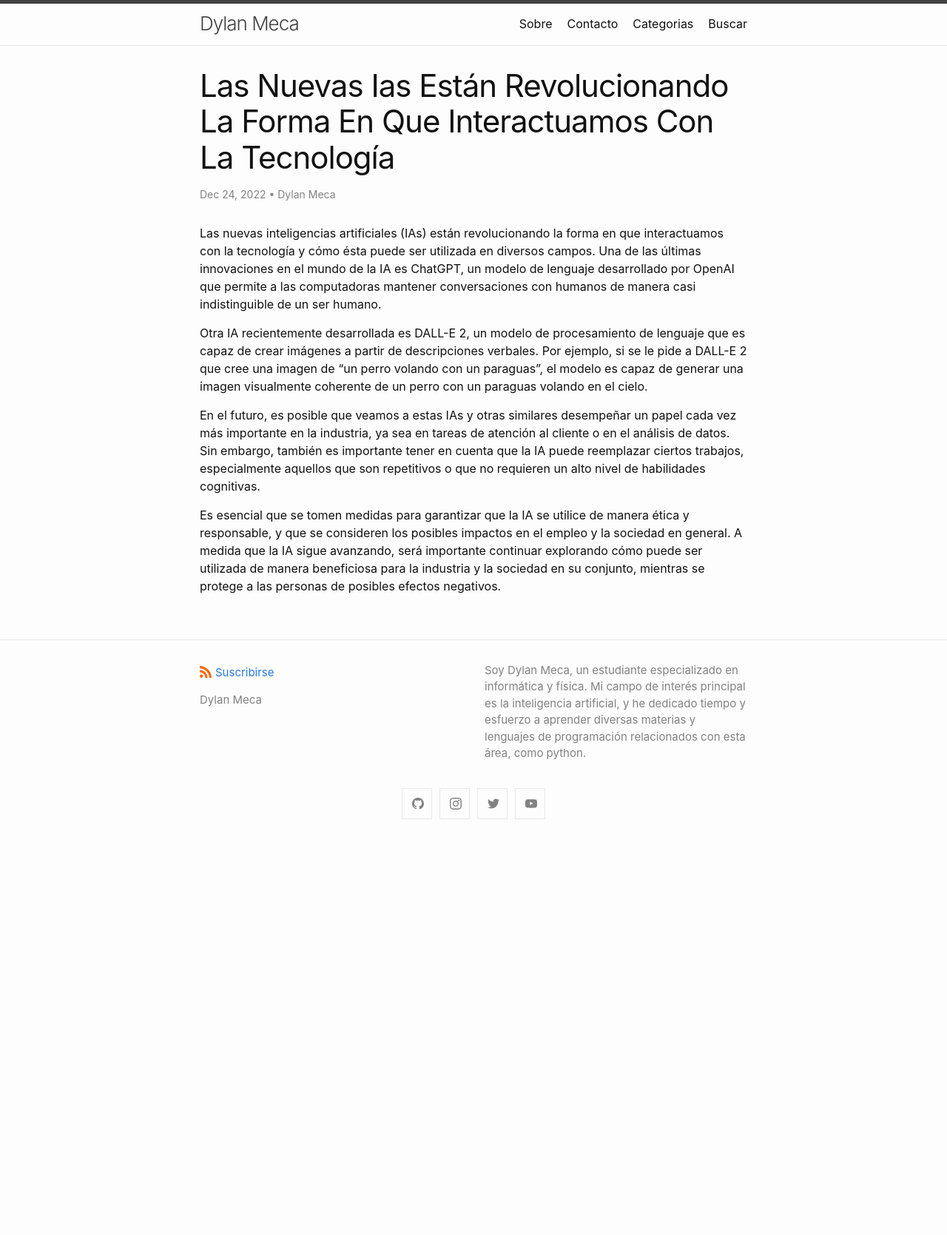
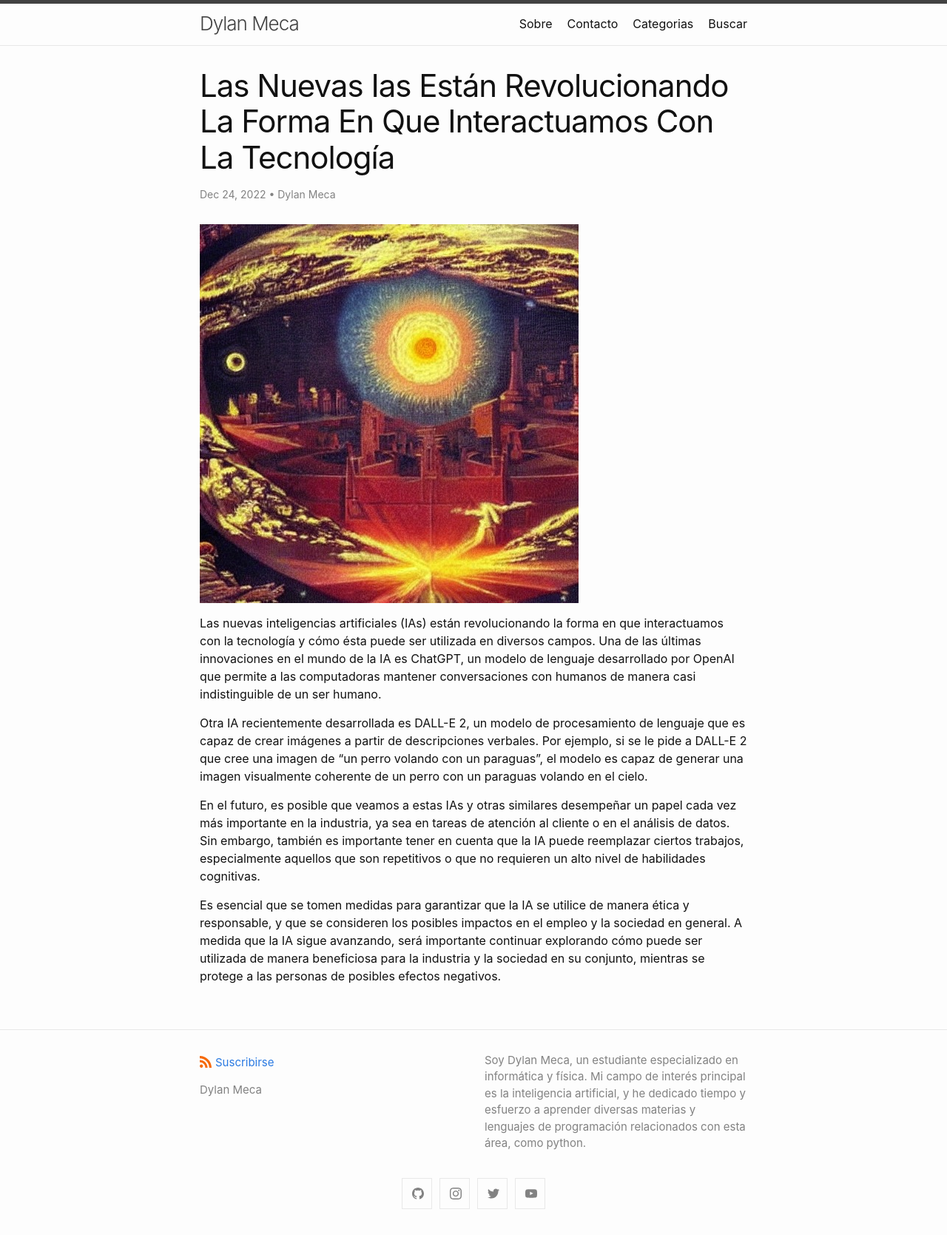
Before and after one commit to dylanmeca/dylanmeca.github.io, a Jekyll site: the page built from _posts/2022-12-24-Las-nuevas-IAs-están-revolucionando-la-forma-en-que-interactuamos-con-la-tecnología.md, in a window 1280 px wide. Shown: the whole page at 74% size. Built offline with Jekyll 4.4.1, drawn with Linux system fonts in a browser that asks for light colours; a script that is not in the unit is left out; comment, search, counter and statistics services are not loaded; before the commit the page ends 1142 px from its top, so only the background shows below that.

Commit message:
Update 2022-12-24-Las-nuevas-IAs-están-revolucionando-la-forma-en-que-interactuamos-con-la-tecnología.md

```diff
--- a/_posts/2022-12-24-Las-nuevas-IAs-están-revolucionando-la-forma-en-que-interactuamos-con-la-tecnología.md
+++ b/_posts/2022-12-24-Las-nuevas-IAs-están-revolucionando-la-forma-en-que-interactuamos-con-la-tecnología.md
@@ -3,6 +3,7 @@
 permalink: /2022/12/24/Las-nuevas-IAs-están-revolucionando-la-forma-en-que-interactuamos-con-la-tecnología.html
 description: ChatGPT y DALL-E 2 son dos nuevas inteligencias artificiales que pueden tener un impacto significativo en la industria y en el empleo en el futuro, pero también es importante considerar los posibles impactos en la sociedad y tomar medidas para garantizar su uso ético y responsable.
 categories: [IA, Tecnologia, Noticias, Informatica, Ciencia, Programacion, Python]
+img: https://dylanmeca.github.io/assets/img/imagen-generada-por-stable-diffusion.jpg
 author:
      - Dylan Meca
 keywords:
@@ -39,6 +40,8 @@
      - Aprendizaje profundo
 ---
 
+![PinturaIA](https://dylanmeca.github.io/assets/img/imagen-generada-por-stable-diffusion.jpg)
+
 Las nuevas inteligencias artificiales (IAs) están revolucionando la forma en que interactuamos con la tecnología y cómo ésta puede ser utilizada en diversos campos. Una de las últimas innovaciones en el mundo de la IA es ChatGPT, un modelo de lenguaje desarrollado por OpenAI que permite a las computadoras mantener conversaciones con humanos de manera casi indistinguible de un ser humano.
 
 Otra IA recientemente desarrollada es DALL-E 2, un modelo de procesamiento de lenguaje que es capaz de crear imágenes a partir de descripciones verbales. Por ejemplo, si se le pide a DALL-E 2 que cree una imagen de "un perro volando con un paraguas", el modelo es capaz de generar una imagen visualmente coherente de un perro con un paraguas volando en el cielo.
```
